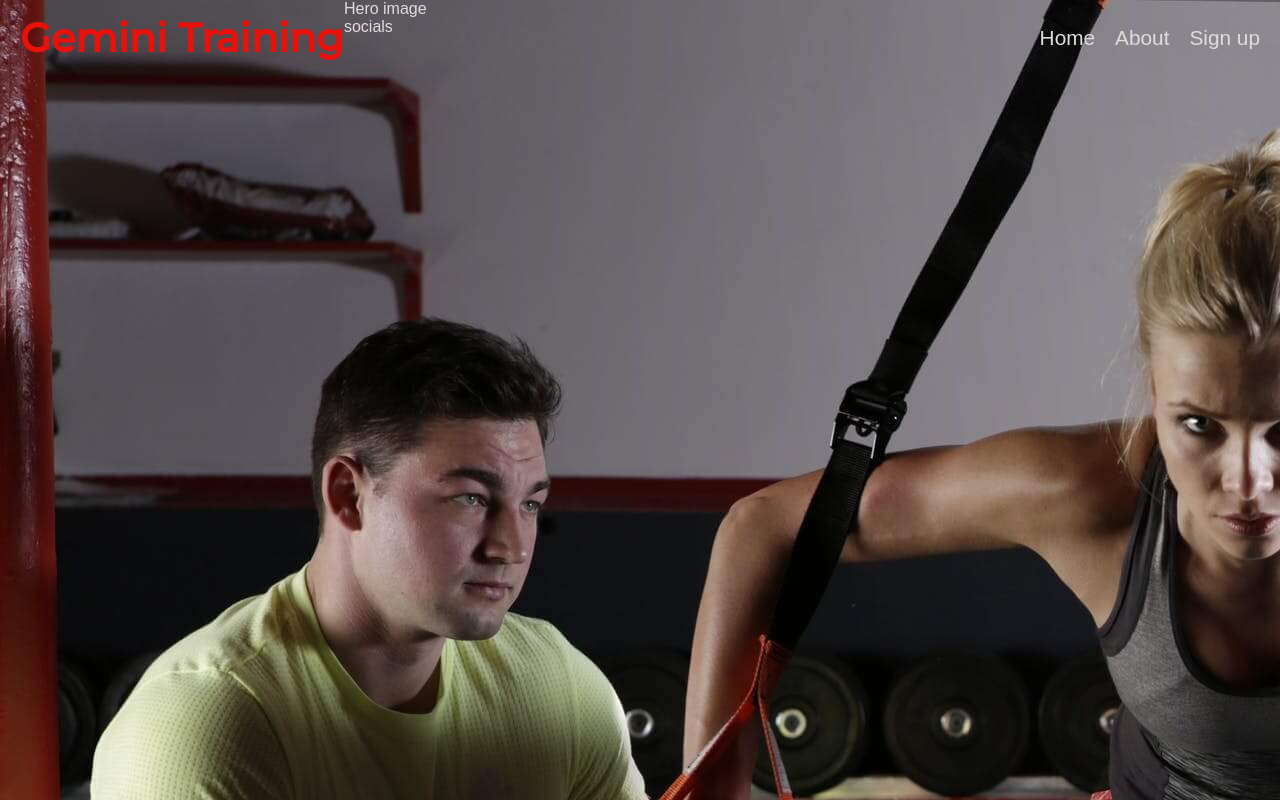
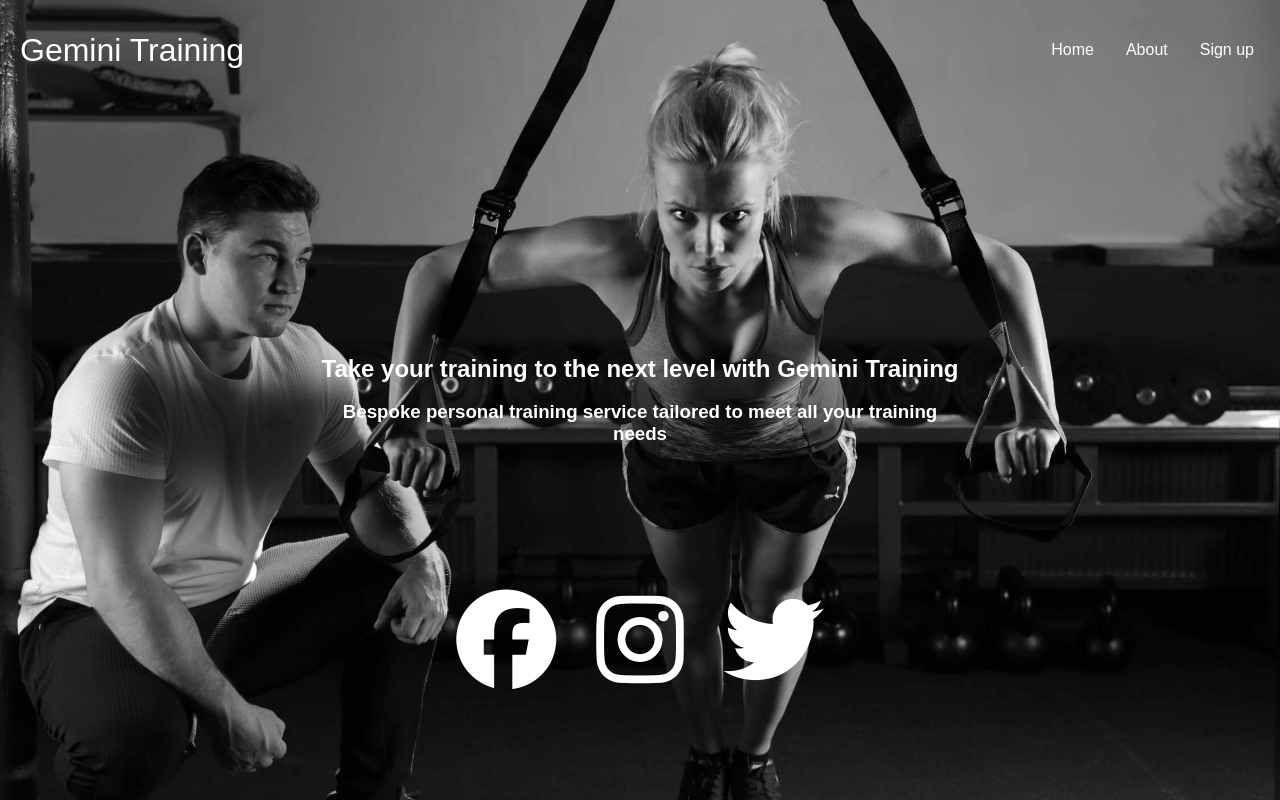
Before and after one commit to EdSouthern/Portfolio-Project-1, a plain HTML site: page index.html in a window 1280 px wide. Drawn offline with Linux system fonts and the light colour scheme.

Commit message:
Add socials, recolour background, adjust layout to accomdate socials

```diff
--- a/assets/css/style.css
+++ b/assets/css/style.css
@@ -9,10 +9,29 @@
 body {
     font-family: Crimson-text, sans-serif;
     font-weight: 300;
-    color: RGB(222, 221, 221);
-    background-image: url('../images/Hero-image\ 2.jpeg');
-    background-color: rgba(0, 0, 0, .6);
+}
 
+.content {
+    position: relative;
+    width: 100vw;
+    height: 100vh;
+}
+
+.content > img {
+    position: absolute;
+    width: 100%;
+    height: 100%;
+    object-fit: cover;
+    filter: grayscale(100%);
+}
+
+.content section {
+    position: absolute;
+    top: 50%;
+    left: 50%;
+    transform: translate(-50%, -50%);
+    color: white;
+    text-align: center;
 }
 
 h1 {
@@ -20,36 +39,76 @@ h1 {
     color: RGB(234, 17, 11);
 }
 
+header {
+    position: fixed;
+    z-index: 1;
+    color: white;
+    height: 100px;
+    width: 100%;
+    display: flex;
+    justify-content: space-between;
+    align-items: center;
+}
+
 #logo {
-    float: left;
     margin-left: 20px;
-    font-size: 250%;
+    font-size: 2rem;
+    text-decoration: none;
+    color:white;
 }
 
 #menu {
-font-size: 130%;
+    font-size: 1rem;
 }
 
 #logo, #menu {
-    line-height: 75px;
 }
 
 #menu li {
     list-style-type: none;
-    float: left;
     margin-right: 20px;
 }
 
 #menu ul {
-    float: right;
+    display: flex;
 }
 
 #menu a {
     text-decoration: none;
     color: inherit;
+    border-width: 1px;
+    border-style: solid;
+    border-color: transparent;
+    transition: border-color 300ms ease-in-out;
+    padding: 5px;
 }
 
 #menu a:hover {
-    border: 1px solid white;
-    padding: 5px;
+    border-color: white;
 }
+
+header h2 {
+    font-size: 400%;
+}
+
+footer {
+    position: absolute;
+    bottom: 100px;
+    width: 100%;
+    display: flex;
+    justify-content: center;
+}
+
+footer ul {
+    display: flex;
+}
+
+footer ul li {
+    list-style: none;
+}
+
+.socials .social-icon {
+    color: white;
+    padding: 10px 20px;
+    font-size: 100px;
+}
--- a/index.html
+++ b/index.html
@@ -10,10 +10,9 @@
     <title>Gemini Fitness</title>
 </head>
 <body>
-    <div>
     <header>
-        <a href="index.html">
-            <h1 id="logo">Gemini Training</h1>
+        <a id="logo" href="index.html">
+            Gemini Training
         </a>
         <nav id="menu">
             <ul>
@@ -29,8 +28,30 @@
             </ul>
         </nav>
     </header>
+    <div class="content">
+        <img src="./assets/images/Hero-image 2.jpeg" class="bg"/>
+        <section id="headline">
+            <h2>Take your training to the next level with Gemini Training</h2>
+            <br>
+            <h3>Bespoke personal training service tailored to meet all your training needs</h3>
+        </section>
     </div>
-    <section>Hero image</section>
-    <footer>socials</footer>
+    <footer>
+        <ul class="socials">
+            <li>
+                <a class="social-icon" href="https://facebook.com" target="_blank" rel="noopener"
+                    aria-label="Vist our Facebook page (opens in a new tab"><i class="fab fa-facebook"></i></a>
+            </li>
+            <li>
+                <a class="social-icon" href="https://instagram.com" target="_blank" rel="noopener"
+                    aria-label="Vist our Instagram page (opens in a new tab"><i class="fab fa-instagram"></i></a>
+            </li>
+            <li>
+                <a class="social-icon" href="https://twitter.com" target="_blank" rel="noopener"
+                    aria-label="Vist our Twitter page (opens in a new tab"><i class="fab fa-twitter"></i></a>
+            </li>
+    </footer>
+
+    <script src="https://kit.fontawesome.com/5064cc4168.js" crossorigin="anonymous"></script>
 </body>
 </html>
```
